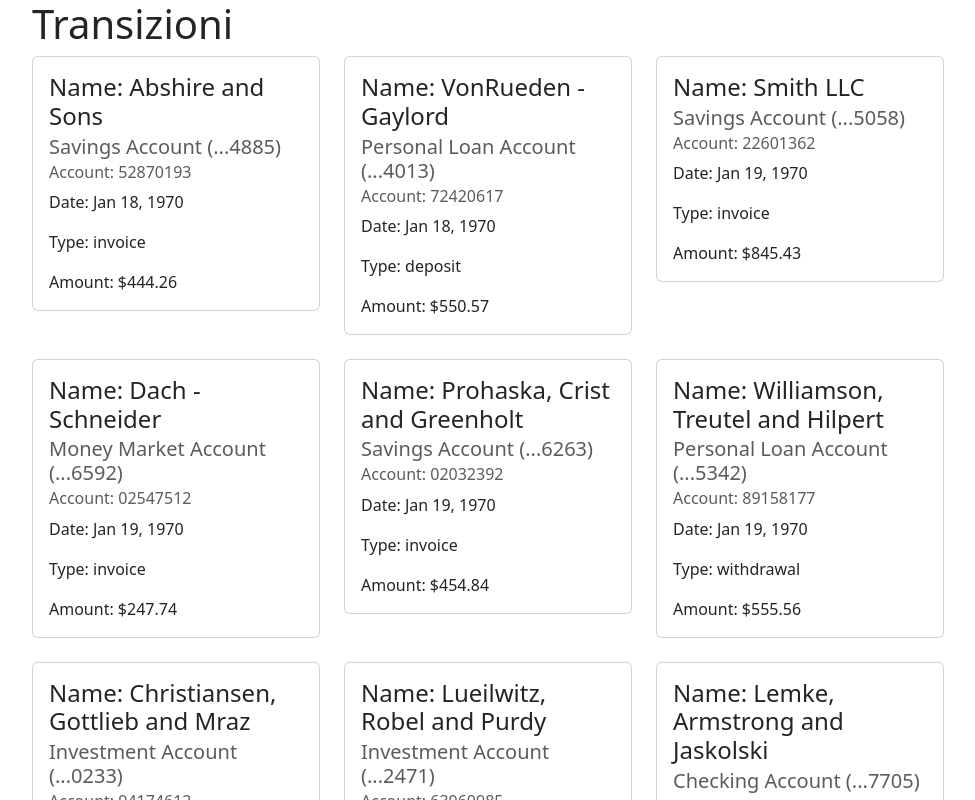
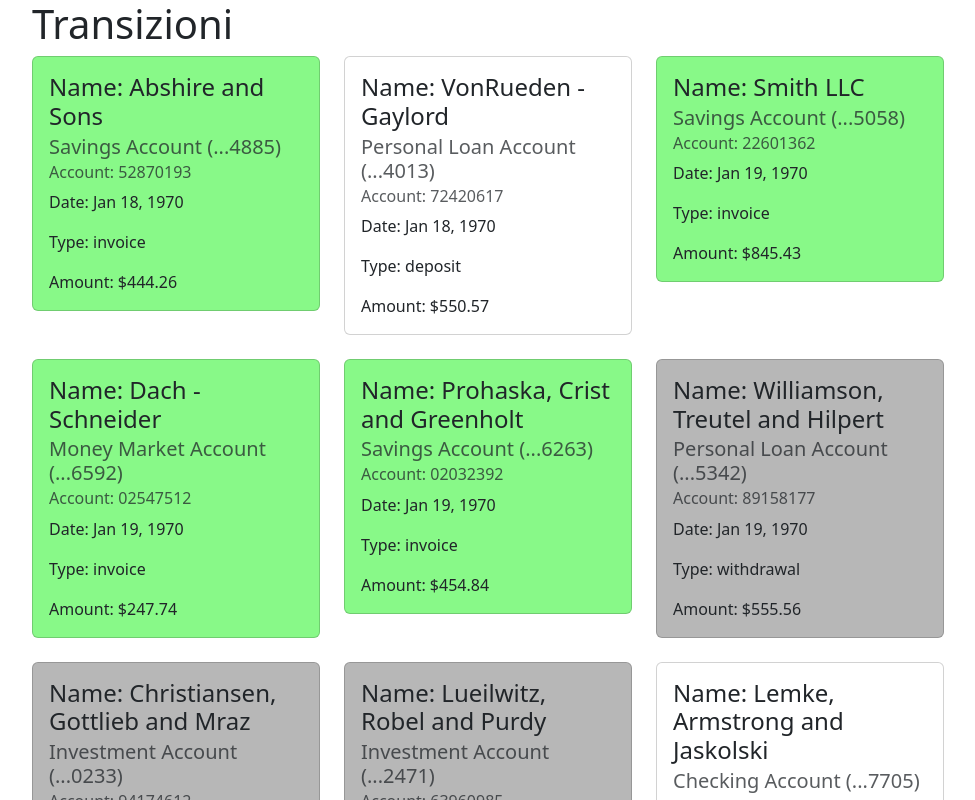
Before and after one commit to Federica-Chiantini/SandC1-ChiantiniF, an Angular app: page / in a window 1280 px wide. Shown: the top 800 px of the page, without its empty margins (50-1025 px from the left). Built offline with nearby package versions, Linux system fonts and the light colour scheme.

Commit message:
aggiunto ngclass per colorare card

```diff
--- a/src/app/components/transaction-item/transaction-item.component.html
+++ b/src/app/components/transaction-item/transaction-item.component.html
@@ -1,5 +1,5 @@
 
-  <div class="card" style="width: 18rem;" *ngIf="VociM">
+  <div class="card" style="width: 18rem;" *ngIf="VociM" [ngClass]="getSfondo()"><!--aggiunto ngClass qui per far assegnare la classe a tutta la card-->
     <div class="card-body">
       <h4 class="card-title">Name: {{VociM.business}}</h4>
       <h5 class="card-subtitle mb-2 text-body-secondary">{{VociM.name}}</h5>
--- a/src/app/components/transaction-item/transaction-item.component.ts
+++ b/src/app/components/transaction-item/transaction-item.component.ts
@@ -8,5 +8,16 @@ import { cardMenu } from '../../models/cardTransaction';
 })
 export class TransactionItemComponent {
     @Input()
-    VociM?: cardMenu;
+    VociM ?: cardMenu;
+
+getSfondo() { //creato metodo per controllare se quando viene generato il VociM?.type corrisponde a un valore a cui assegno poi la classe corrispondente
+        if(this.VociM?.type === 'invoice'){
+          return 'inv' //classe .inv dentro style.css
+        }
+        if(this.VociM?.type === 'withdrawal'){
+          return 'with' //classe .with dentro style.css
+        }else{
+          return //terzo caso in cui valore non e' uguali a quelli sovrastanti
+        }
+    }
 }
--- a/src/styles.css
+++ b/src/styles.css
@@ -1 +1,8 @@
 /* You can add global styles to this file, and also import other style files */
+.inv{
+    background-color: rgb(136, 249, 136);
+}
+
+.with{
+    background-color: rgb(183, 183, 183);
+}
```
